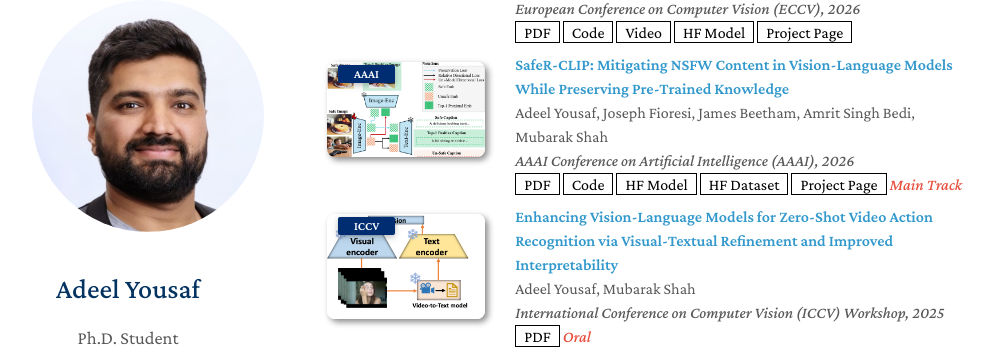
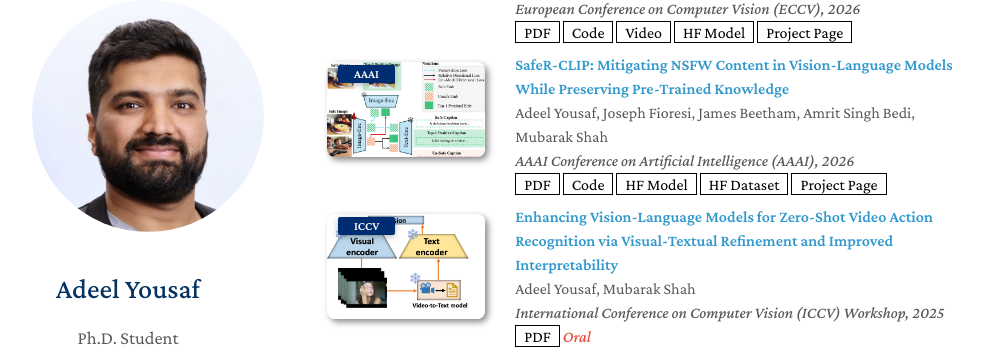
Before and after one commit to Adeelyousaf/Adeelyousaf.github.io, a Jekyll site: the page built from index.md, in a window 1280 px wide and 900 px high, scrolled down 838 px. Shown: the part 84-444 px from the top of the window, without its empty margins (148-1142 px from the left). Built offline with Jekyll 4.4.1, drawn with Linux system fonts in a browser that asks for light colours; a style sheet for code colours, icons or effects is not loaded; our own code applies the rules of GitHub Pages for plain Markdown files.

Commit message:
Remove Main Track label from SafeR-CLIP publication
Co-Authored-By: Claude Fable 5.1 <noreply@anthropic.com>

```diff
--- a/_data/publications.yml
+++ b/_data/publications.yml
@@ -21,7 +21,6 @@ main:
     code: "https://github.com/Adeelyousaf/SafeRCLIP"
     huggingface: "https://huggingface.co/Adeely93/SafeR_CLIP"
     dataset: "https://huggingface.co/datasets/Adeely93/NSFWCaps"
-    notes: "Main Track"
 
 
   - title: "Enhancing Vision-Language Models for Zero-Shot Video Action Recognition via Visual-Textual Refinement and Improved Interpretability"
```
